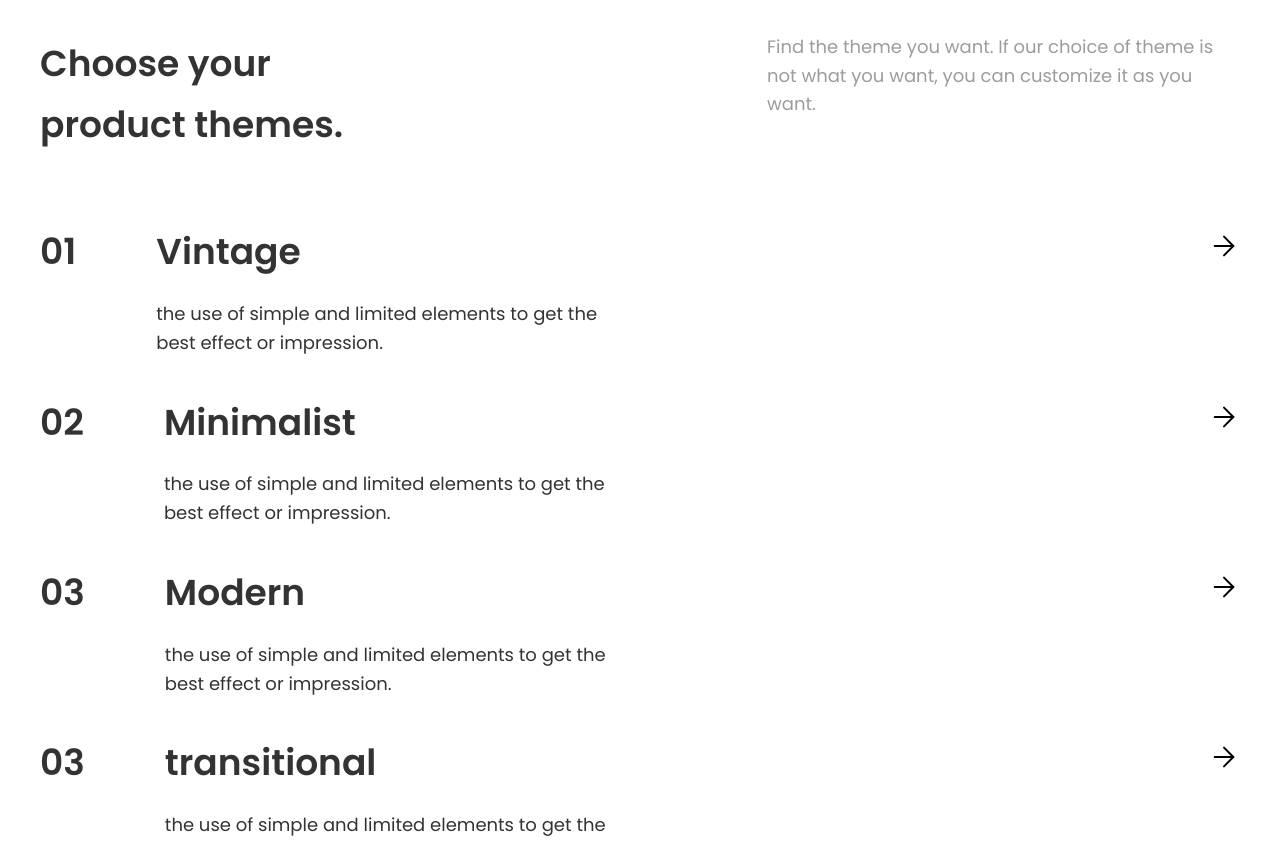
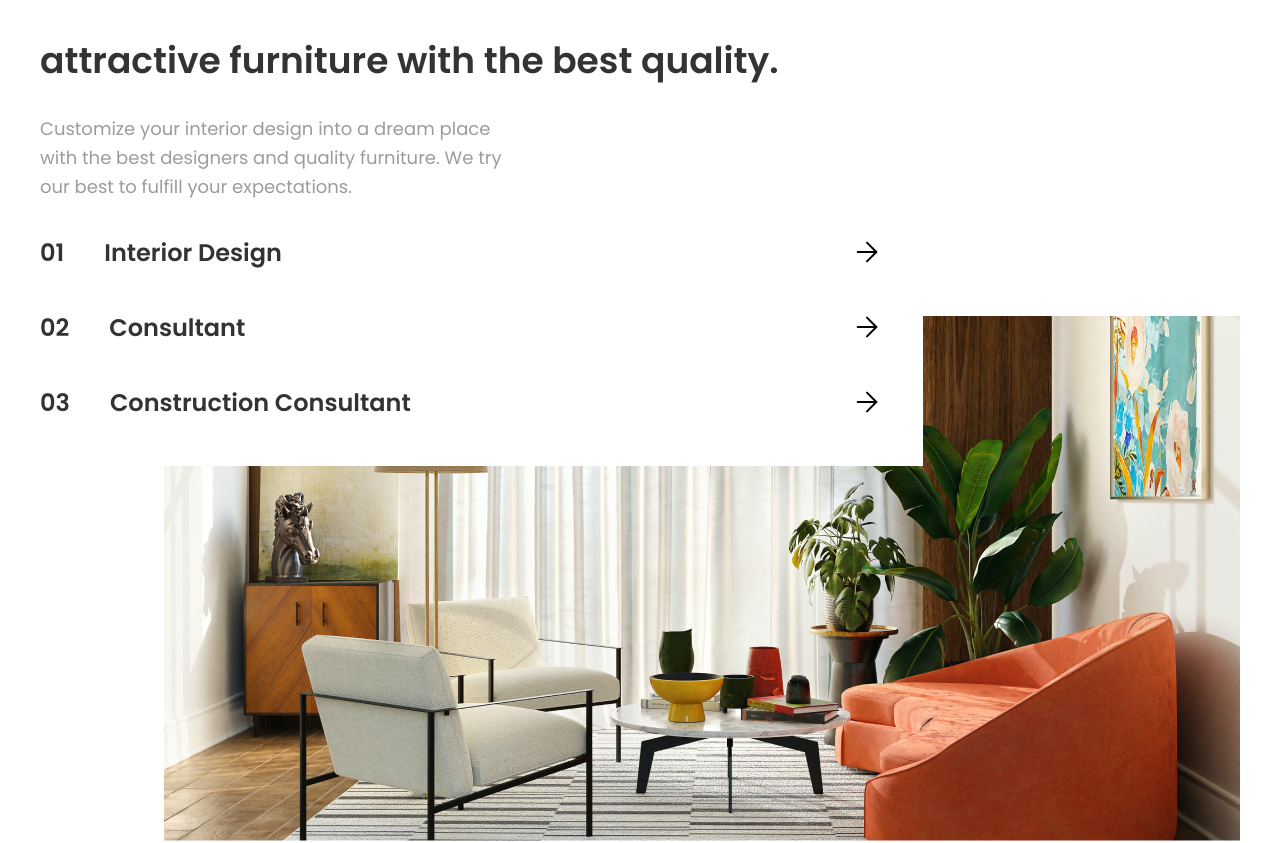
Before and after one commit to klimerri/Dananz, a React (Vite) app: page / in a window 1280 px wide. Shown: the part 2632-3475 px from the top of the page. Built offline with nearby package versions, Linux system fonts and the light colour scheme.

Commit message:
service home is done

```diff
--- a/src/App.jsx
+++ b/src/App.jsx
@@ -1,12 +1,14 @@
 import { Header } from "./components/Header/Header";
 import { ContactUs } from "./components/ContactUs/ContactUs";
 import { Footer } from "./components/Footer/Footer";
-import { Statistics } from './components/Statistics/Statistics';
+import { Statistics } from "./components/Statistics/Statistics";
 import { Product } from './components/Product/Product';
 import { SectionHeader } from './components/SectionHeader/SectionHeader';
+import { ProductCard } from './components/ProductCard/ProductCard';
 import img from "/src/images/homeMain.png";
 import aboutHome from "/src/images/aboutHome.png";
-import seo from '/src/images/seo.png'
+import seo from '/src/images/seo.png';
+import homeService from "/src/images/homeService.png";
 import "./App.scss";
 import { useState } from "react";
 
@@ -37,6 +39,24 @@ const App = () => {
 			headerName: 'transitional',
 			headerText: 'the use of simple and limited elements to get the best effect or impression.'
 		},
+	]);
+
+	const [serviceList, setServiceList] = useState([
+		{
+			id: 1,
+			number: '01',
+			headerName: 'Interior Design'
+		},
+		{
+			id: 2,
+			number: '02',
+			headerName: 'Consultant'
+		},
+		{
+			id: 3,
+			number: '03',
+			headerName: 'Construction Consultant'
+		}
 	]);
 
 	return (
@@ -94,7 +114,40 @@ const App = () => {
 					</div>
 				</div>
 
+				<div className="service__container">
+					<div className="service__info">
+						<SectionHeader name="SERVICE" />
+
+						<h2 className="service__info-header">attractive furniture with the best quality.</h2>
+
+						<p className="service__info-text">Customize your interior design into a dream place with
+							 the best designers and quality furniture.
+							 We try our best to fulfill your expectations.
+						</p>
+
+						<div className="service__list">
+							{serviceList.map(item => {
+								return (
+									<ProductCard
+										variant="2"
+										headerNumber={item.number}
+										headerName={item.headerName}
+									/>
+								)
+							})}
+						</div>
+					</div>
+
+					<div className="service__image">
+						<img src={homeService}></img>
+					</div>
+				</div>
+
 				<Product list={list}/>
+
+				<div className="material__container">
+					<SectionHeader name="МАТЕРИАЛ" />
+				</div>
 
 				<ContactUs />
 			</main>
--- a/src/App.scss
+++ b/src/App.scss
@@ -158,5 +158,47 @@
             }
         }
     }
+}
 
+.service {
+    &__container {
+        width: 1200px;
+        margin: 0 auto;
+        margin-bottom: 160px;
+    }
+
+    &__info {
+        width: 843px;
+        padding-right: 40px;
+        padding-bottom: 40px;
+        margin-bottom: -150px;
+        background-color: #FFFFFF;
+        position: relative;
+        z-index: 2;
+
+        &-header {
+            font-size: 36px;
+            font-weight: 600;
+            line-height: 61.2px;
+            color: #333333;
+            margin-top: 32px;
+        }
+
+        &-text {
+            font-size: 18px;
+            font-weight: 400;
+            line-height: 28.8px;
+            color: #9C9C9C;
+            margin-top: 24px;
+            width: 471px;
+        }
+    }
+
+    &__image {
+        margin-left: auto;
+        margin-right: 0;
+        width: min-content;
+        position: relative;
+        z-index: 1;
+    }
 }
--- a/src/components/ProductCard/ProductCard.jsx
+++ b/src/components/ProductCard/ProductCard.jsx
@@ -1,16 +1,17 @@
 import "./ProductCard.scss";
 import arrow from "/src/images/arrow-right.svg";
 
-export const ProductCard = (props) => {
+export const ProductCard = ({ variant = "1", headerNumber, headerName, headerText }) => {
     return (
+        <div className={`card ${variant === "1" ? "detailed" : "simple"}`}>
             <div className="card__container">
                     <div className="card__header">
-                    <span className="card__header-number">{props.headerNumber}</span>
+                        <span className="card__header-number">{headerNumber}</span>
 
                         <div className="card__header-info">
-                        <h3 className="card__header-title">{props.headerName}</h3>
+                            <h3 className="card__header-title">{headerName}</h3>
 
-                        <p className="card__header-text">{props.headerText}</p>
+                            <p className="card__header-text">{headerText}</p>
                         </div>
                     </div>
 
@@ -18,5 +19,6 @@ export const ProductCard = (props) => {
                         <img className="card__button-sign" src={arrow}></img>
                     </button>
             </div>
+        </div>
     );
 }
--- a/src/components/ProductCard/ProductCard.scss
+++ b/src/components/ProductCard/ProductCard.scss
@@ -1,5 +1,24 @@
 .card {
     background-color: #FFFFFF;
+
+    &.simple {
+        .card__container {
+            margin-top: 35px;
+        }
+
+        .card__header {
+            gap: 40px;
+            height: 40px;
+        }
+
+        .card__header-title, .card__header-number {
+            font-size: 24px;
+            font-weight: 600;
+            line-height: 33.6px;
+            color: #333333;
+            height: 40px;
+        }
+    }
 
     &__container {
         margin-top: 43px;
```
Also changed, not shown: src/images/homeService.png (added). Lines whose indentation alone changed are shown as unchanged.
